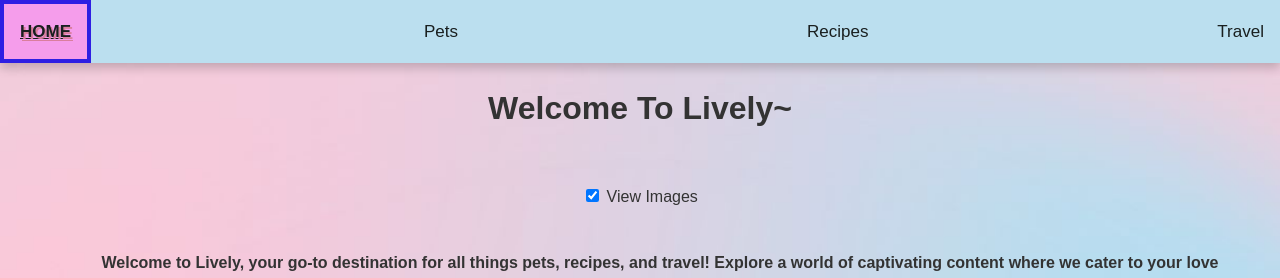
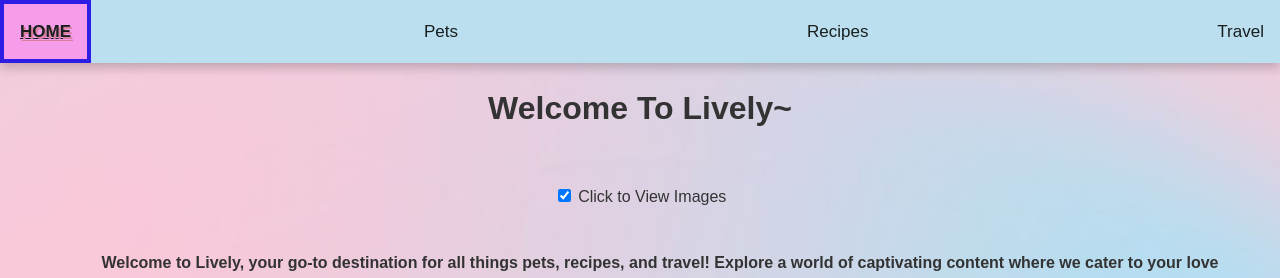
Before and after one commit to ElaineW510/CCP_Final_Draft, a plain HTML site: page index.html in a window 1280 px wide. Shown: the top 278 px of the page. Drawn offline with Linux system fonts and the light colour scheme; a web font is replaced by a local one.

Commit message:
Update index.html

```diff
--- a/index.html
+++ b/index.html
@@ -25,7 +25,7 @@
     <main id="main_section">
         <div>
             <input type="checkbox" id="toggleImages" checked>
-            <label for="toggleImages">View Images</label>
+            <label for="toggleImages">Click to View Images</label>
         </div>
         <div>
             <p>Welcome to Lively, your go-to destination for all things pets, recipes, and travel! Explore a world of captivating content where we cater to your love for furry companions, culinary delights, and globetrotting adventures. </p>
```
